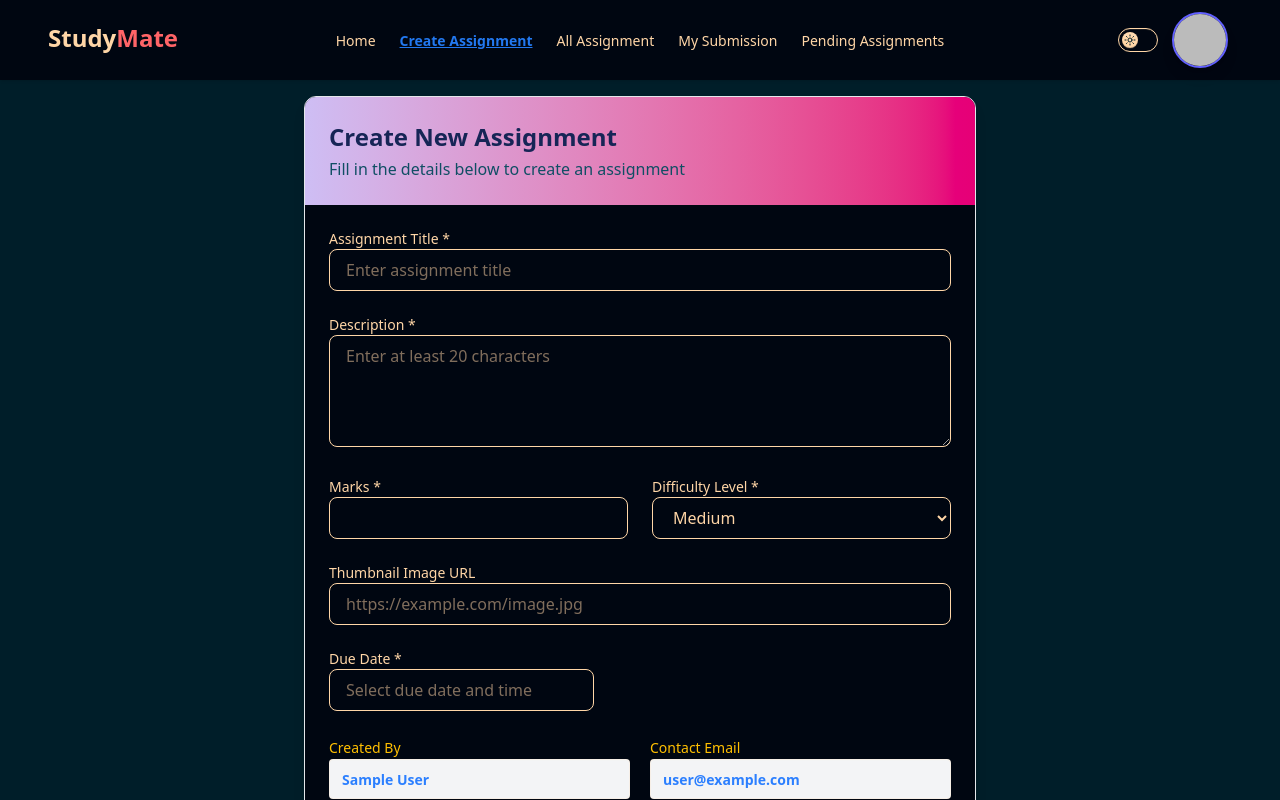
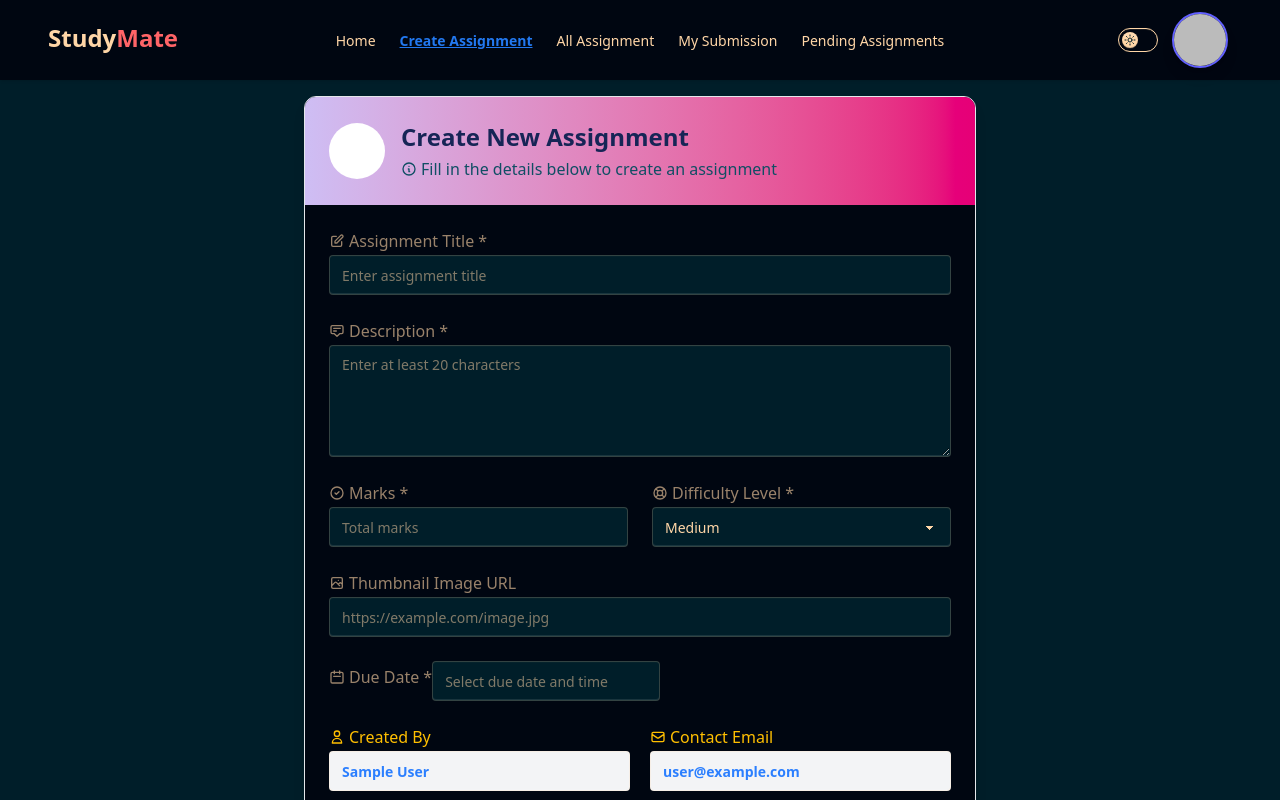
Before and after one commit to Raj3460/b11a11-client-side, a React (Vite) app: page /CreateAssignment in a window 1280 px wide. Shown: the top 800 px of the page. Built offline with nearby package versions, Linux system fonts and the light colour scheme; no server answers; sample sign-in values are in the browser's storage.

Commit message:
added the create assignment

```diff
--- a/src/Pages/CreateAssignment.jsx
+++ b/src/Pages/CreateAssignment.jsx
@@ -66,45 +66,74 @@ const CreateAssignment = () => {
   return (
    <div className="min-h-screen bg-base-100 flex items-center justify-center p-4">
   <div className="w-full max-w-2xl bg-base-300 rounded-xl shadow-lg overflow-hidden border border-gray-200">
-        <div className="bg-gradient-to-r from-secondary to-pink-600 p-6">
+    {/* Header with gradient background */}
+    <div className="bg-gradient-to-r from-secondary to-pink-600 p-6 flex items-center">
+      <div className="mr-4 p-3 bg-white bg-opacity-20 rounded-full">
+        <svg xmlns="http://www.w3.org/2000/svg" className="h-8 w-8 text-white" fill="none" viewBox="0 0 24 24" stroke="currentColor">
+          <path strokeLinecap="round" strokeLinejoin="round" strokeWidth={2} d="M9 5H7a2 2 0 00-2 2v12a2 2 0 002 2h10a2 2 0 002-2V7a2 2 0 00-2-2h-2M9 5a2 2 0 002 2h2a2 2 0 002-2M9 5a2 2 0 012-2h2a2 2 0 012 2" />
+        </svg>
+      </div>
+      <div>
         <h2 className="text-2xl font-bold text-blue-950">
           Create New Assignment
         </h2>
-          <p className="text-cyan-900 mt-1">
+        <p className="text-cyan-900 mt-1 flex items-center">
+          <svg xmlns="http://www.w3.org/2000/svg" className="h-4 w-4 mr-1" fill="none" viewBox="0 0 24 24" stroke="currentColor">
+            <path strokeLinecap="round" strokeLinejoin="round" strokeWidth={2} d="M13 16h-1v-4h-1m1-4h.01M21 12a9 9 0 11-18 0 9 9 0 0118 0z" />
+          </svg>
           Fill in the details below to create an assignment
         </p>
+      </div>
     </div>
 
     <form onSubmit={handleFormSubmit}>
       <div className="p-6 space-y-6">
         {/* Title */}
-            <div>
-              <label className="block text-sm font-medium ">
+        <div className="form-control">
+          <label className="label">
+            <span className="label-text flex items-center">
+              <svg xmlns="http://www.w3.org/2000/svg" className="h-4 w-4 mr-1" fill="none" viewBox="0 0 24 24" stroke="currentColor">
+                <path strokeLinecap="round" strokeLinejoin="round" strokeWidth={2} d="M11 5H6a2 2 0 00-2 2v11a2 2 0 002 2h11a2 2 0 002-2v-5m-1.414-9.414a2 2 0 112.828 2.828L11.828 15H9v-2.828l8.586-8.586z" />
+              </svg>
               Assignment Title *
+            </span>
           </label>
           <input
             type="text"
             name="title"
-                className="w-full px-4 py-2 rounded-lg  border"
+            className="input input-bordered w-full"
             placeholder="Enter assignment title"
           />
           {errors.title && (
-                <p className="text-sm text-red-600 mt-1">{errors.title}</p>
+            <p className="text-sm text-red-600 mt-1 flex items-center">
+              <svg xmlns="http://www.w3.org/2000/svg" className="h-4 w-4 mr-1" fill="none" viewBox="0 0 24 24" stroke="currentColor">
+                <path strokeLinecap="round" strokeLinejoin="round" strokeWidth={2} d="M12 8v4m0 4h.01M21 12a9 9 0 11-18 0 9 9 0 0118 0z" />
+              </svg>
+              {errors.title}
+            </p>
           )}
         </div>
 
         {/* Description */}
-            <div>
-              <label className="block text-sm font-medium ">
+        <div className="form-control">
+          <label className="label">
+            <span className="label-text flex items-center">
+              <svg xmlns="http://www.w3.org/2000/svg" className="h-4 w-4 mr-1" fill="none" viewBox="0 0 24 24" stroke="currentColor">
+                <path strokeLinecap="round" strokeLinejoin="round" strokeWidth={2} d="M7 8h10M7 12h4m1 8l-4-4H5a2 2 0 01-2-2V6a2 2 0 012-2h14a2 2 0 012 2v8a2 2 0 01-2 2h-3l-4 4z" />
+              </svg>
               Description *
+            </span>
           </label>
           <textarea
             name="description"
-                className="w-full px-4 py-2 rounded-lg border h-28"
+            className="textarea textarea-bordered w-full h-28"
             placeholder="Enter at least 20 characters"
           ></textarea>
           {errors.description && (
-                <p className="text-sm text-red-600 mt-1">
+            <p className="text-sm text-red-600 mt-1 flex items-center">
+              <svg xmlns="http://www.w3.org/2000/svg" className="h-4 w-4 mr-1" fill="none" viewBox="0 0 24 24" stroke="currentColor">
+                <path strokeLinecap="round" strokeLinejoin="round" strokeWidth={2} d="M12 8v4m0 4h.01M21 12a9 9 0 11-18 0 9 9 0 0118 0z" />
+              </svg>
               {errors.description}
             </p>
           )}
@@ -112,63 +141,89 @@ const CreateAssignment = () => {
 
         <div className="grid grid-cols-1 md:grid-cols-2 gap-6">
           {/* Marks */}
-              <div>
-                <label className="block text-sm font-medium  ">
+          <div className="form-control">
+            <label className="label">
+              <span className="label-text flex items-center">
+                <svg xmlns="http://www.w3.org/2000/svg" className="h-4 w-4 mr-1" fill="none" viewBox="0 0 24 24" stroke="currentColor">
+                  <path strokeLinecap="round" strokeLinejoin="round" strokeWidth={2} d="M9 12l2 2 4-4m6 2a9 9 0 11-18 0 9 9 0 0118 0z" />
+                </svg>
                 Marks *
+              </span>
             </label>
             <input
               type="number"
               name="marks"
-                  className="w-full px-4 py-2 rounded-lg border "
+              className="input input-bordered w-full"
               min="1"
+              placeholder="Total marks"
             />
             {errors.marks && (
-                  <p className="text-sm text-red-600 mt-1">{errors.marks}</p>
+              <p className="text-sm text-red-600 mt-1 flex items-center">
+                <svg xmlns="http://www.w3.org/2000/svg" className="h-4 w-4 mr-1" fill="none" viewBox="0 0 24 24" stroke="currentColor">
+                  <path strokeLinecap="round" strokeLinejoin="round" strokeWidth={2} d="M12 8v4m0 4h.01M21 12a9 9 0 11-18 0 9 9 0 0118 0z" />
+                </svg>
+                {errors.marks}
+              </p>
             )}
           </div>
 
           {/* Difficulty */}
-              <div>
-                <label className="block text-sm font-medium  ">
+          <div className="form-control">
+            <label className="label">
+              <span className="label-text flex items-center">
+                <svg xmlns="http://www.w3.org/2000/svg" className="h-4 w-4 mr-1" fill="none" viewBox="0 0 24 24" stroke="currentColor">
+                  <path strokeLinecap="round" strokeLinejoin="round" strokeWidth={2} d="M18.364 5.636l-3.536 3.536m0 5.656l3.536 3.536M9.172 9.172L5.636 5.636m3.536 9.192l-3.536 3.536M21 12a9 9 0 11-18 0 9 9 0 0118 0zm-5 0a4 4 0 11-8 0 4 4 0 018 0z" />
+                </svg>
                 Difficulty Level *
+              </span>
             </label>
             <select
               name="difficultyLevel"
               value={difficultyLevel}
               onChange={(e) => setDifficultyLevel(e.target.value)}
-                  className="w-full px-4 py-2 rounded-lg border  "
+              className="select select-bordered w-full"
             >
-                  <option className="bg-base-100" value="easy">Easy</option>
-                  <option className="bg-base-100" value="medium">Medium</option>
-                  <option className="bg-base-100" value="hard">Hard</option>
+              <option value="easy">Easy</option>
+              <option value="medium">Medium</option>
+              <option value="hard">Hard</option>
             </select>
           </div>
         </div>
 
         {/* Thumbnail */}
-            <div>
-              <label className="block text-sm font-medium  ">
+        <div className="form-control">
+          <label className="label">
+            <span className="label-text flex items-center">
+              <svg xmlns="http://www.w3.org/2000/svg" className="h-4 w-4 mr-1" fill="none" viewBox="0 0 24 24" stroke="currentColor">
+                <path strokeLinecap="round" strokeLinejoin="round" strokeWidth={2} d="M4 16l4.586-4.586a2 2 0 012.828 0L16 16m-2-2l1.586-1.586a2 2 0 012.828 0L20 14m-6-6h.01M6 20h12a2 2 0 002-2V6a2 2 0 00-2-2H6a2 2 0 00-2 2v12a2 2 0 002 2z" />
+              </svg>
               Thumbnail Image URL
+            </span>
           </label>
           <input
             type="url"
             name="url"
-                className="w-full px-4 py-2 rounded-lg border "
+            className="input input-bordered w-full"
             placeholder="https://example.com/image.jpg"
           />
         </div>
 
         {/* Date */}
-            <div>
-              <label className="block text-sm font-medium  ">
+        <div className="form-control">
+          <label className="label">
+            <span className="label-text flex items-center">
+              <svg xmlns="http://www.w3.org/2000/svg" className="h-4 w-4 mr-1" fill="none" viewBox="0 0 24 24" stroke="currentColor">
+                <path strokeLinecap="round" strokeLinejoin="round" strokeWidth={2} d="M8 7V3m8 4V3m-9 8h10M5 21h14a2 2 0 002-2V7a2 2 0 00-2-2H5a2 2 0 00-2 2v12a2 2 0 002 2z" />
+              </svg>
               Due Date *
+            </span>
           </label>
           <DatePicker
             selected={date}
             onChange={(changedDate) => setDate(changedDate)}
             placeholderText="Select due date and time"
-                className="w-full px-4 py-2 rounded-lg border "
-                dateFormat="MMMM d, yyyy . h:mm aa"
+            className="input input-bordered w-full"
+            dateFormat="MMMM d, yyyy h:mm aa"
             showTimeSelect
             timeFormat="h:mm aa"
             timeIntervals={15}
@@ -176,15 +231,25 @@ const CreateAssignment = () => {
             isClearable
           />
           {errors.date && (
-                <p className="text-sm text-red-600 mt-1">{errors.date}</p>
+            <p className="text-sm text-red-600 mt-1 flex items-center">
+              <svg xmlns="http://www.w3.org/2000/svg" className="h-4 w-4 mr-1" fill="none" viewBox="0 0 24 24" stroke="currentColor">
+                <path strokeLinecap="round" strokeLinejoin="round" strokeWidth={2} d="M12 8v4m0 4h.01M21 12a9 9 0 11-18 0 9 9 0 0118 0z" />
+              </svg>
+              {errors.date}
+            </p>
           )}
         </div>
 
         {/* Creator Info */}
         <div className="grid grid-cols-1 md:grid-cols-2 gap-5">
-              <div>
-                <label className="text-sm font-medium  text-warning">
+          <div className="form-control">
+            <label className="label">
+              <span className="label-text text-warning flex items-center">
+                <svg xmlns="http://www.w3.org/2000/svg" className="h-4 w-4 mr-1" fill="none" viewBox="0 0 24 24" stroke="currentColor">
+                  <path strokeLinecap="round" strokeLinejoin="round" strokeWidth={2} d="M16 7a4 4 0 11-8 0 4 4 0 018 0zM12 14a7 7 0 00-7 7h14a7 7 0 00-7-7z" />
+                </svg>
                 Created By
+              </span>
             </label>
             <input
               type="text"
@@ -194,9 +259,14 @@ const CreateAssignment = () => {
               className="input input-bordered text-blue-500 font-bold w-full bg-gray-100"
             />
           </div>
-              <div>
-                <label className="text-sm font-medium text-warning">
+          <div className="form-control">
+            <label className="label">
+              <span className="label-text text-warning flex items-center">
+                <svg xmlns="http://www.w3.org/2000/svg" className="h-4 w-4 mr-1" fill="none" viewBox="0 0 24 24" stroke="currentColor">
+                  <path strokeLinecap="round" strokeLinejoin="round" strokeWidth={2} d="M3 8l7.89 5.26a2 2 0 002.22 0L21 8M5 19h14a2 2 0 002-2V7a2 2 0 00-2-2H5a2 2 0 00-2 2v10a2 2 0 002 2z" />
+                </svg>
                 Contact Email
+              </span>
             </label>
             <input
               type="email"
@@ -212,15 +282,23 @@ const CreateAssignment = () => {
         <div className="pt-4">
           <button
             type="submit"
-                className="w-full bg-secondary hover:bg-primary text-black font-medium py-2 px-4 rounded-lg"
+            className="btn btn-secondary w-full hover:btn-primary"
           >
+            <svg xmlns="http://www.w3.org/2000/svg" className="h-5 w-5 mr-2" fill="none" viewBox="0 0 24 24" stroke="currentColor">
+              <path strokeLinecap="round" strokeLinejoin="round" strokeWidth={2} d="M12 6v6m0 0v6m0-6h6m-6 0H6" />
+            </svg>
             Create Assignment
           </button>
         </div>
 
         {successMsg && (
-              <div className="text-center text-green-600 font-medium mt-4">
-                {successMsg}
+          <div className="alert alert-success mt-4">
+            <div className="flex-1">
+              <svg xmlns="http://www.w3.org/2000/svg" className="h-6 w-6 mr-2" fill="none" viewBox="0 0 24 24" stroke="currentColor">
+                <path strokeLinecap="round" strokeLinejoin="round" strokeWidth={2} d="M9 12l2 2 4-4m6 2a9 9 0 11-18 0 9 9 0 0118 0z" />
+              </svg>
+              <label>{successMsg}</label>
+            </div>
           </div>
         )}
       </div>
```
Lines whose indentation alone changed are shown as unchanged.
